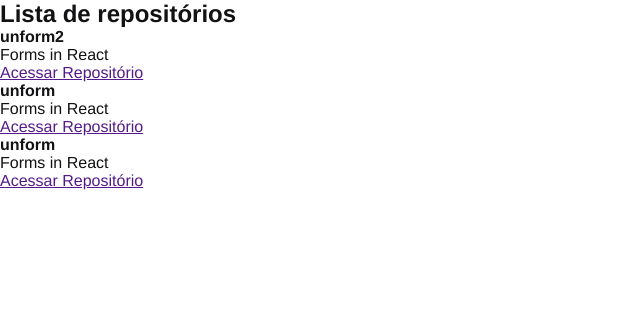
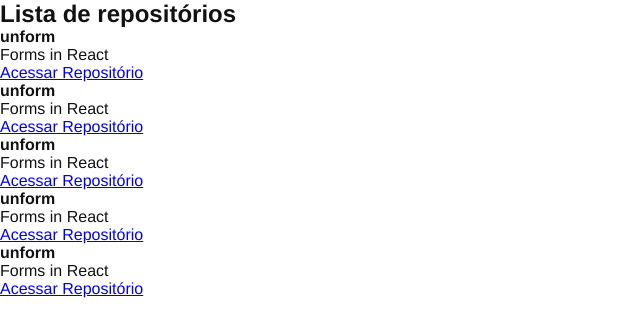
Before and after one commit to robertorp/github-explorer-react-js, a React app: page / in a window 1280 px wide. Shown: the top 336 px of the page, without its empty margins (0-640 px from the left). Built offline with nearby package versions, Linux system fonts and the light colour scheme.

Commit message:
Passando propriedade para o RepositoryItem.jsx

```diff
--- a/src/components/RepositoryItem.jsx
+++ b/src/components/RepositoryItem.jsx
@@ -0,0 +1,12 @@
+export function RepositoryItem(props) {
+  return (
+    <li>
+    <strong>{props.repository.name}</strong>
+    <p>{props.repository.description}</p>
+
+    <a href={props.repository.link}>
+      Acessar Repositório
+    </a>
+  </li>
+  );
+}
--- a/src/components/RepositoryList.jsx
+++ b/src/components/RepositoryList.jsx
@@ -1,4 +1,10 @@
-const repositoryName = 'unform2';
+import { RepositoryItem } from "./RepositoryItem";
+
+const repository = {
+  name: 'unform',
+  description: 'Forms in React',
+  link: 'https://github.com/unform/unform'
+};
 
 export function RepositoryList() {
   return (
@@ -6,32 +12,11 @@
       <h1>Lista de repositórios</h1>
 
       <ul>
-        <li>
-          <strong>{repositoryName}</strong>
-          <p>Forms in React</p>
-
-          <a href="">
-            Acessar Repositório
-          </a>
-        </li>
-
-        <li>
-          <strong>unform</strong>
-          <p>Forms in React</p>
-
-          <a href="">
-            Acessar Repositório
-          </a>
-        </li>
-
-        <li>
-          <strong>unform</strong>
-          <p>Forms in React</p>
-
-          <a href="">
-            Acessar Repositório
-          </a>
-        </li>
+       <RepositoryItem repository={repository}></RepositoryItem>
+       <RepositoryItem repository={repository}></RepositoryItem>
+       <RepositoryItem repository={repository}></RepositoryItem>
+       <RepositoryItem repository={repository}></RepositoryItem>
+       <RepositoryItem repository={repository}></RepositoryItem>
       </ul>
     </section>
   )
```
